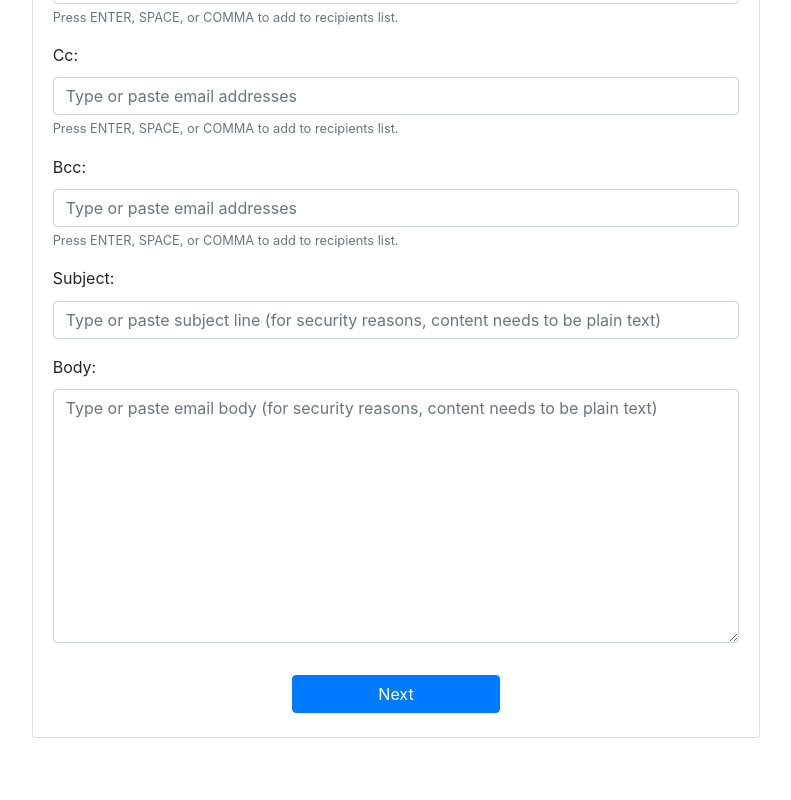
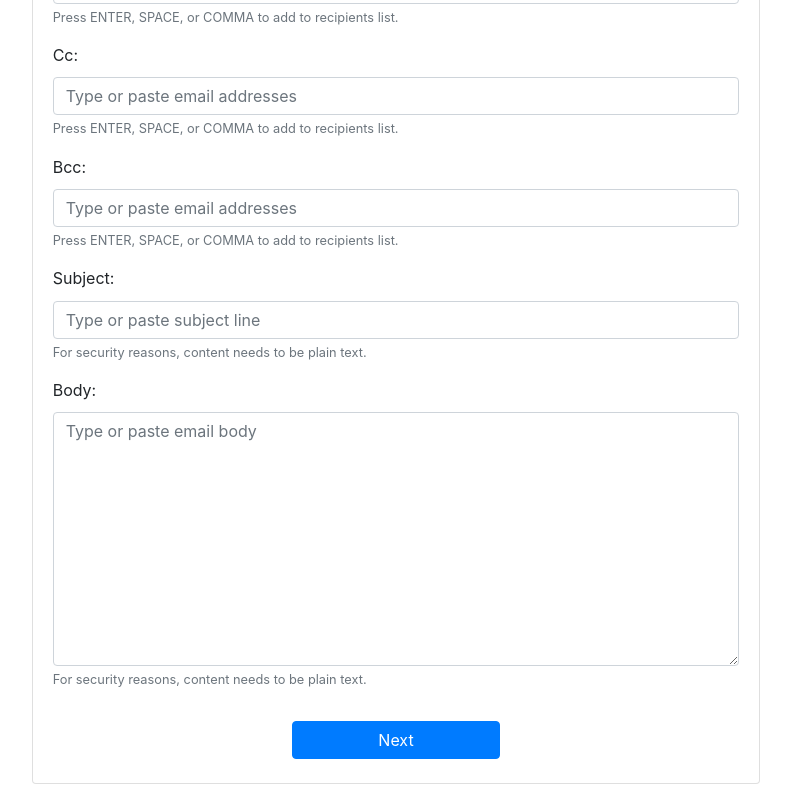
Before and after one commit to syoon123/etemplate, a React (Create React App) app in the folder app/: page / in a window 1280 px wide. Shown: the part 408-1208 px from the top of the page, without its empty margins (244-1035 px from the left). Before the commit the page ends 1162 px from the top, so only its background shows below. Built offline with nearby package versions, Linux system fonts and the light colour scheme.

Commit message:
move disclaimer for subject and body to helper text

```diff
--- a/app/src/components/TemplateEdit.tsx
+++ b/app/src/components/TemplateEdit.tsx
@@ -52,20 +52,20 @@ export default function TemplateEdit(props: TemplateEditProps) {
       {Content({
         label: 'Subject:',
         action: props.handleSubject,
-        placeholder:
-          'Type or paste subject line (for security reasons, content needs to be plain text)',
+        placeholder: 'Type or paste subject line',
         value: props.subject,
         isLongText: false,
         isHidden: props.isHidden,
+        helperText: 'For security reasons, content needs to be plain text.',
       })}
       {Content({
         label: 'Body:',
         action: props.handleBody,
-        placeholder:
-          'Type or paste email body (for security reasons, content needs to be plain text)',
+        placeholder: 'Type or paste email body',
         isLongText: true,
         value: props.body,
         isHidden: props.isHidden,
+        helperText: 'For security reasons, content needs to be plain text.',
       })}
       <Row className="justify-content-md-center pt-3">
         <Col md={4}>
```
